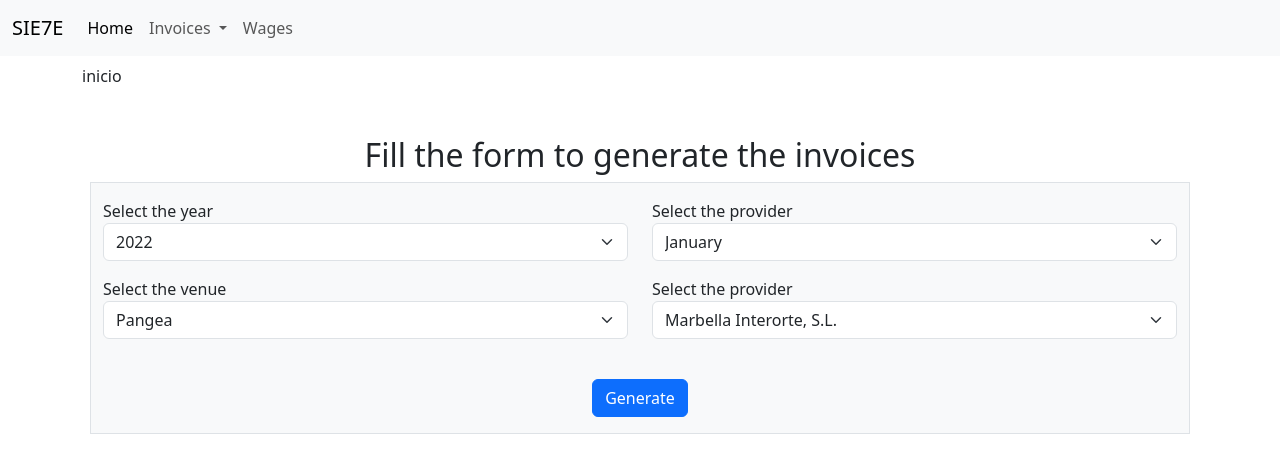
After one commit to fersie7e/sie7e, a Django app: page /security/invoice in a window 1280 px wide. The commit adds this page. Shown: the top 473 px of the page. Run offline with Django 4.2, Linux system fonts and the light colour scheme; data comes from the database, SQL or seed files in the repository; both versions use the stored data as it was after the commit.

Commit message:
Invoices implementation

```diff
--- a/security/models.py
+++ b/security/models.py
@@ -44,7 +44,7 @@ class Provider(models.Model):
     services = models.ManyToManyField(Service, blank=True, related_name="services")
 
     def __str__(self):
-        return f"{self.name} - {self.cif}"
+        return f"{self.name}"
 
 
 class Employee(models.Model):
@@ -65,6 +65,19 @@ class Shift(models.Model):
     employees = models.ManyToManyField(Employee, blank=True, related_name="employees")
     shift_provider = models.ForeignKey(Provider, on_delete=models.SET_NULL, null=True, related_name="shift_provider")
     service_provided = models.ForeignKey(Service, on_delete=models.SET_NULL, null=True, related_name="service_provided")
+    invoiced = models.BooleanField(default=False)
 
     def __str__(self):
         return f"{self.date} - {self.venue}"
+
+
+class Invoice(models.Model):
+    invoice_venue = models.ForeignKey(Venue, on_delete=models.PROTECT, related_name="invoice_venue")
+    invoice_provider = models.ForeignKey(Provider, on_delete=models.PROTECT, related_name="invoice_provider")
+    month = models.PositiveIntegerField()
+    year = models.PositiveIntegerField()
+    shifts = models.ManyToManyField(Shift, blank=True ,related_name="shifts")
+    amount = models.FloatField(default=0)
+
+    def __str__(self):
+        return f"{self.month}/{self.year}: {self.invoice_venue} - {self.invoice_provider} Total: {self.amount} €"
--- /dev/null
+++ b/security/templates/security/invoice_gen.html
@@ -0,0 +1,67 @@
+{% extends 'security/layoutmain.html' %}
+{% load static %}
+{% block body %}
+
+    <div class="row h-100 d-inline-block">
+        <div class="row text-start mt-2">
+            <p>inicio</p>
+        </div>
+        <div class="col p-3">
+            <!-- SEARCH FORM -->
+            <div class="row p-3">
+                <h2>Fill the form to generate the invoices</h2>
+                <div class="col bg-light border text-start">
+                    <form action="{% url 'invoicegen' %}" method="post">
+                        {% csrf_token %}
+                        <div class="row form-group pt-3 pb-3">
+                            <div class="col-sm-6">
+                                <label for="year">Select the year</label>
+                                <select class="form-select mb-3" name="year">
+                                    {% for year in year_choice %}
+                                        <option value="{{ year }}">{{ year }}</option>
+                                    {% endfor %}
+                                </select>
+                            </div>
+                            <div class="col-sm-6">
+                                <label for="month">Select the provider</label>
+                                <select class="form-select mb-3" name="month">
+                                    {% for number,month in months.items %}
+                                        <option value="{{ number }}">{{ month }}</option>
+                                    {% endfor %}
+                                </select>
+                            </div>
+                            <div class="col-sm-6">
+                                <label for="invoice_venue">Select the venue</label>
+                                <select class="form-select mb-3" name="invoice_venue">
+                                    {% for venue in venues %}
+                                        <option value="{{ venue.id }}">{{ venue }}</option>
+                                    {% endfor %}
+                                </select>
+                            </div>
+                            <div class="col-sm-6">
+                                <label for="invoice_provider">Select the provider</label>
+                                    <select class="form-select mb-1" name="invoice_provider">
+                                        {% for provider in providers %}
+                                            <option value="{{ provider.id }}">{{ provider.name }}</option>
+                                        {% endfor %}
+                                    </select>
+                            </div>
+                            <div class="col">
+                                <div class="col-sm-12 text-center">
+                                    <button type="submit" class="btn btn-primary mt-4">Generate</button>
+                                </div>
+                            </div>
+                        </div>
+                    </form>
+                </div>
+            </div>
+            {% if success %}
+                <div class="alert alert-success">
+                    Invoiced generated successfully
+                </div>
+            {% endif %}
+        </div>
+    </div>
+
+
+{% endblock %}
--- a/security/templates/security/layoutmain.html
+++ b/security/templates/security/layoutmain.html
@@ -25,10 +25,17 @@
         <div class="collapse navbar-collapse" id="navbarSupportedContent">
           <ul class="navbar-nav me-auto mb-2 mb-lg-0">
             <li class="nav-item">
-              <a class="nav-link active" aria-current="page" href="#">Home</a>
+              <a class="nav-link active" aria-current="page" href="{% url 'index' %}">Home</a>
             </li>
-            <li class="nav-item">
-              <a class="nav-link" href="#">Invoices</a>
+            <li class="nav-item dropdown">
+              <a class="nav-link dropdown-toggle" href="#" role="button" data-bs-toggle="dropdown" aria-expanded="false">
+                Invoices
+              </a>
+              <ul class="dropdown-menu">
+                <li><a class="dropdown-item" href="{% url 'invoicegen' %}">Generate</a></li>
+                <li><hr class="dropdown-divider"></li>
+                <li><a class="dropdown-item" href="{% url 'invoicefilter' %}">Details</a></li>
+              </ul>
             </li>
             <li class="nav-item">
               <a class="nav-link" href="#">Wages</a>
--- a/security/templates/security/set.html
+++ b/security/templates/security/set.html
@@ -49,7 +49,7 @@
 
                                 </div>
                                 <div class="col-2 px-2">
-                                    {% if not_working %}
+                                    {% if not_working and editshift.invoiced %}
                                         <button type="submit" class="btn btn-primary mt-4">Add</button>
                                     {% else %}
                                         <button type="submit" class="btn btn-primary mt-4" disabled>Add</button>
@@ -63,7 +63,9 @@
                                 <div class="card text-center bg-white shadow">
                                     <div class="card-body">
                                         <h6 class="card-title">{{employee.first_name}} {{employee.last_name}}</h6>
-                                        <a href="{% url 'deleteemployeeshift' editshift.id employee.id %}" class="btn btn-primary">Delete</a>
+                                        {% if not editshift.invoiced %}
+                                            <a href="{% url 'deleteemployeeshift' editshift.id employee.id %}" class="btn btn-primary">Delete</a>
+                                        {% endif %}
                                     </div>
                                 </div>
                             </div>
--- a/security/urls.py
+++ b/security/urls.py
@@ -9,4 +9,7 @@ urlpatterns = [
     path("add/<int:shift_id>/", views.addemployee, name="addemployee"),
     path("delete/<int:shift_id>/<int:employee_id>", views.deleteemployeeshift, name="deleteemployeeshift"),
     path("set/<int:shift_id>", views.setservice, name="setservice"),
+    path("invoice", views.invoiceGen, name="invoicegen"),
+    path("invoicefilter/", views.invoicefilter, name="invoicefilter"),
+    path("invoicedetail/<int:invoice_id>", views.invoicedetail, name="invoicedetail"),
 ]
--- a/security/views.py
+++ b/security/views.py
@@ -1,7 +1,7 @@
 from django.shortcuts import render
 from django.http import HttpResponseRedirect
 from django.urls import reverse
-from .models import Venue, Shift, Employee, Provider, Service
+from .models import Venue, Shift, Employee, Provider, Service, Invoice, Fee
 from .forms import ShiftForm
 import calendar
 import datetime
@@ -11,15 +11,15 @@ YEARS_CHOICE = []
 for year in range(2022, datetime.datetime.now().year + 4):
     YEARS_CHOICE.append(year)
 
-MONTHS = {	'01':'January',
-		'02':'February',
-		'03':'March',
-		'04':'April',
-		'05':'May',
-		'06':'June',
-		'07':'July',
-		'08':'August',
-		'09':'September',
+MONTHS = {	'1':'January',
+		'2':'February',
+		'3':'March',
+		'4':'April',
+		'5':'May',
+		'6':'June',
+		'7':'July',
+		'8':'August',
+		'9':'September',
 		'10':'October',
 		'11':'November',
 		'12':'December'		}
@@ -146,7 +146,6 @@ def setservice(request, shift_id):
             not_working.append(emp)
     shift_data = Shift.objects.filter(date=shift.date)
 
-
     return render(request, 'security/set.html', {
         "venues": Venue.objects.all(),
         "providers": Provider.objects.all(),
@@ -172,41 +171,80 @@ def setservice(request, shift_id):
 
 def addemployee(request, shift_id):
     shift = Shift.objects.get(pk=shift_id)
-    provider = shift.shift_provider
-    employees = Employee.objects.filter(provider=provider)
-    services = provider.services.all()
-
-
     if request.method == "POST":
         employee_id = request.POST["employee"]
         employee = Employee.objects.get(pk=employee_id)
         shift.employees.add(employee)
-
-    working = shift.employees.filter(provider=provider)
-    not_working=[]
-    for emp in employees:
-        if emp not in working and emp.provider == provider:
-            not_working.append(emp)
-    shift_data = Shift.objects.filter(date=shift.date)
-
     return HttpResponseRedirect(reverse("setservice", args=(shift_id,)))
 
 
 
 def deleteemployeeshift(request, shift_id, employee_id):
     shift = Shift.objects.get(pk=shift_id)
-    provider = shift.shift_provider
-    services = provider.services.all()
-    employees = Employee.objects.filter(provider=provider)
     employee = Employee.objects.get(pk=employee_id)
+    shift.employees.remove(employee)
+    return HttpResponseRedirect(reverse("setservice", args=(shift_id,)))
 
-    shift.employees.remove(employee)
 
-    working = shift.employees.filter(provider=provider)
-    not_working = []
-    for emp in employees:
-        if emp not in working and emp.provider == provider:
-            not_working.append(emp)
-    shift_data = Shift.objects.filter(date=shift.date)
+def invoiceGen(request):
+    amount = 0
+    success = False
+    if request.method == "POST":
+        month = request.POST['month']
+        year = request.POST['year']
+        venue_id = request.POST['invoice_venue']
+        provider_id = request.POST['invoice_provider']
+        venue = Venue.objects.get(pk=venue_id)
+        provider = Provider.objects.get(pk=provider_id)
 
-    return HttpResponseRedirect(reverse("setservice", args=(shift_id,)))
+        invoice = Invoice(invoice_venue=venue,
+                          invoice_provider=provider,
+                          month=month,
+                          year=year
+                          )
+        invoice.save()
+
+        shifts = Shift.objects.filter(venue=venue, shift_provider=provider, date__year=year, date__month=month, invoiced=False)
+        for shift in shifts:
+            working_number = shift.employees.count()
+            fee = shift.service_provided.servicefee.fee
+            total_shift = working_number * fee
+            amount = amount + total_shift
+            invoice.amount = amount
+            invoice.shifts.add(shift)
+            invoice.save()
+            shift.invoiced = True
+            shift.save()
+            success = True
+
+    return render(request, 'security/invoice_gen.html', {
+        "venues": Venue.objects.all(),
+        "providers": Provider.objects.all(),
+        "months": MONTHS,
+        "year_choice": YEARS_CHOICE,
+        "success": success,
+    })
+
+
+def invoicefilter(request):
+    month = CURRENT_MONTH
+    year = CURRENT_YEAR
+    if request.method == "POST":
+        month = request.POST['month']
+        year = request.POST['year']
+
+    invoices = Invoice.objects.filter(year=year, month=month)
+    return render(request, 'security/invoice_filter.html', {
+        "invoices": invoices,
+        "month": month,
+        "year": year,
+        "months": MONTHS,
+        "year_choice": YEARS_CHOICE,
+    })
+
+
+def invoicedetail(request, invoice_id):
+    invoice = Invoice.objects.get(pk=invoice_id)
+    return render(request, 'security/invoice_detail.html', {
+        "invoice": invoice,
+    })
```
Also changed, not shown: security/admin.py (+6 -1 lines), security/templates/security/filter.html (+6 -1 lines), security/templates/security/invoice_detail.html (added, +52 -0 lines), security/templates/security/invoice_filter.html (added, +71 -0 lines), db.sqlite3, security/migrations/0002_invoice.py (added), security/migrations/0003_shift_invoiced.py (added), security/migrations/0004_invoice_amount.py (added).
